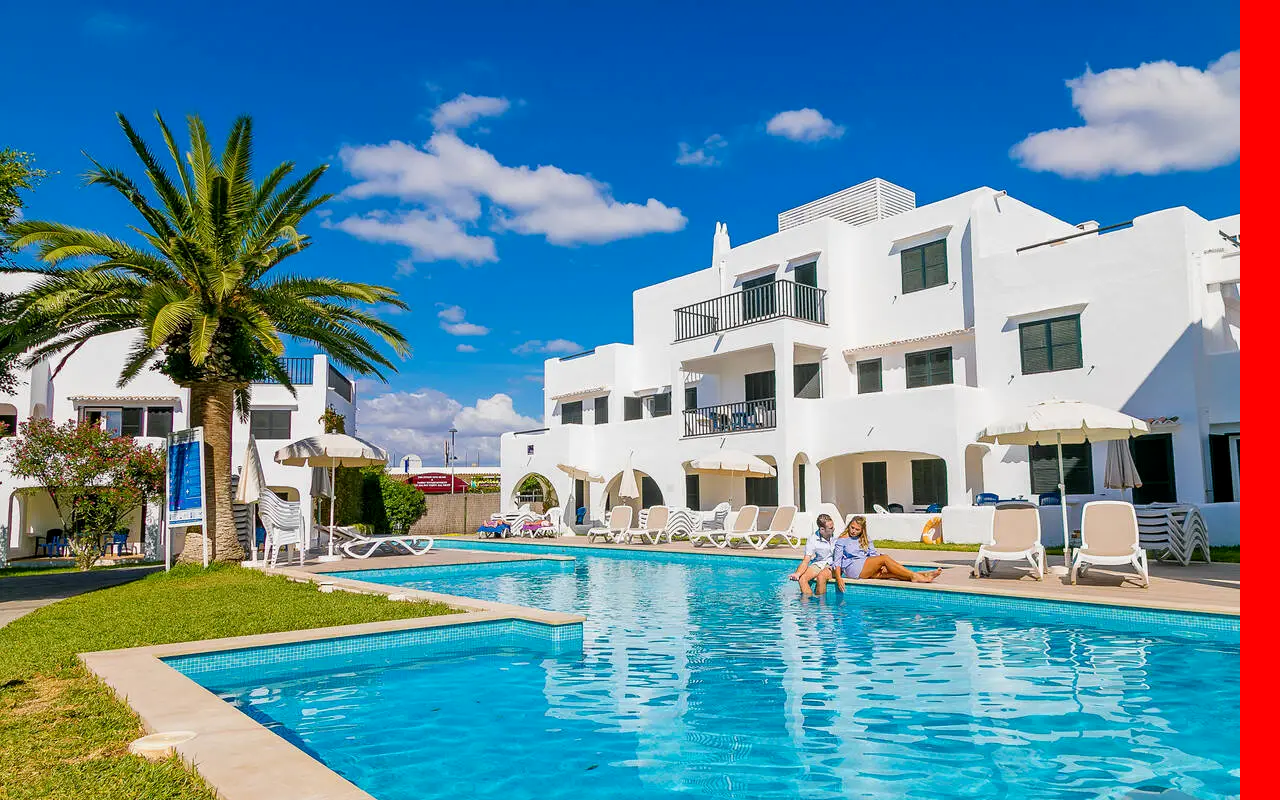
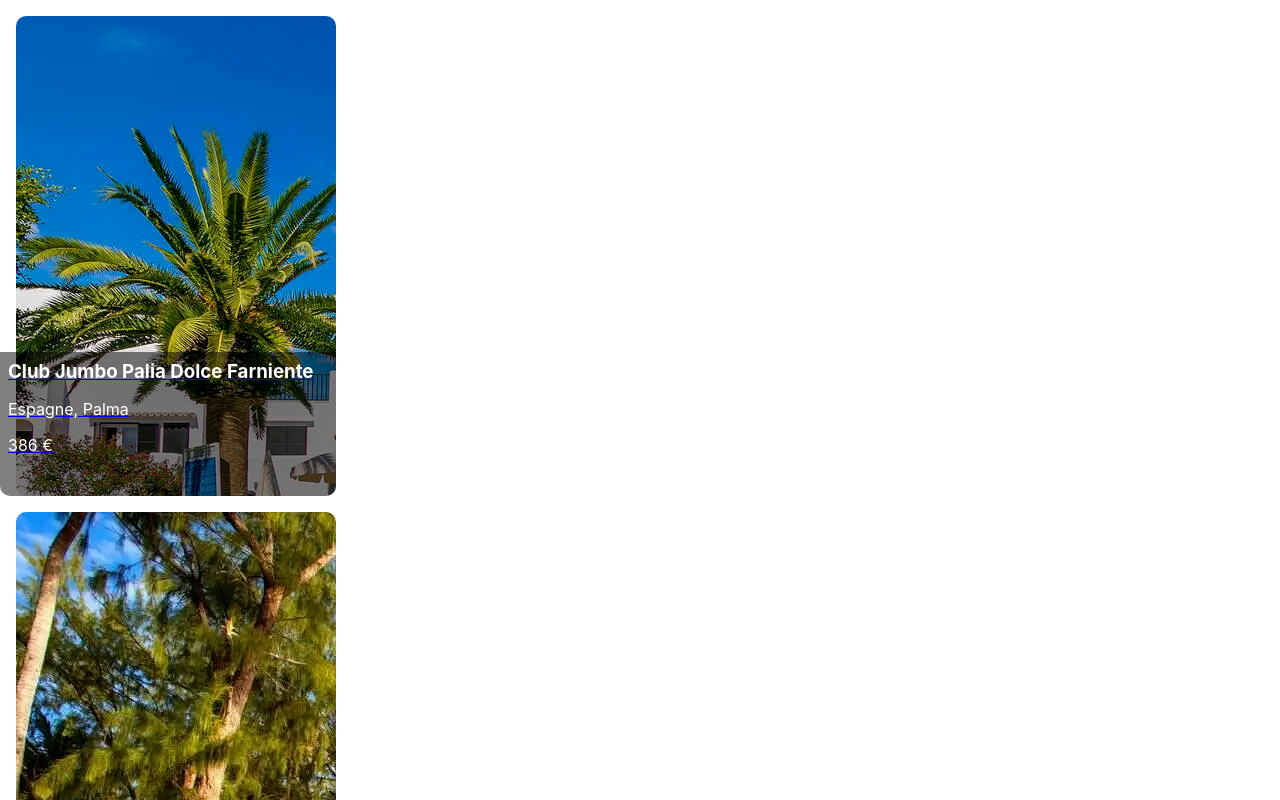
Before and after one commit to ElodieSyg/react-projet-ipssi, a React (Create React App) app in the folder front/: page / in a window 1280 px wide. Shown: the top 800 px of the page. Built offline with nearby package versions, Linux system fonts and the light colour scheme.

Commit message:
change node_modules

```diff
--- a/front/src/App.css
+++ b/front/src/App.css
@@ -3,3 +3,15 @@
   padding: 0;
   box-sizing: 0;
 }
+
+/* COLORS */
+
+.white {
+  color: white;
+}
+
+/* FONT */
+
+.no-decorations {
+  text-decoration: none;
+}
--- a/front/src/App.js
+++ b/front/src/App.js
@@ -1,4 +1,6 @@
 import Router from "./components/router/index";
+// CSS
+import "./App.css";
 
 const App = () => {
   return (
--- a/front/src/components/card/index.js
+++ b/front/src/components/card/index.js
@@ -1,13 +1,18 @@
+import { Link } from "react-router-dom";
 // CSS importation
 import "../../styles/card.modules.css";
 
 const Card = props => {
     console.log(props)
     return (
-        <div className="card-container">
-            <img src={props.data.image} alt={props.data.id} />
-            <h4>{props.data.title}</h4>
-            <p>{props.data.price}</p>
+        <div className="card-container" style={{ backgroundImage: `url(${props.data.image})` }}>
+            <Link to="/product">
+                <div className="card-content">
+                    <h3 className="white no-decorations pb-1">{props.data.title}</h3>
+                    <p className="white pb-1">{props.data.address.country}, {props.data.address.city}</p>
+                    <p className="white">{props.data.price} €</p>
+                </div>
+            </Link>
         </div>
     );
 };
--- a/front/src/styles/card.modules.css
+++ b/front/src/styles/card.modules.css
@@ -1,3 +1,22 @@
 .card-container {
     background-color: red;
+    width: 20rem;
+    height: 30rem;
+    border-radius: 10px;
+    margin: 1rem;
+    display: flex;
+    justify-content: end;
+    align-items: flex-end;
 }
+
+.card-content {
+    background-color: rgba(0, 0, 0, 0.5);
+    border-radius: 0px 0px 10px 10px;
+    padding: 0.5rem;
+    width: 20rem;
+    height: 8rem;
+}
+
+.pb-1 {
+    padding-bottom: 1rem;
+}
--- a/package.json
+++ /dev/null
@@ -1,5 +0,0 @@
-{
-  "dependencies": {
-    "react-router-dom": "^6.3.0"
-  }
-}
```
Also changed, not shown: 2 other files (tests, documents, lock files or other folders).
